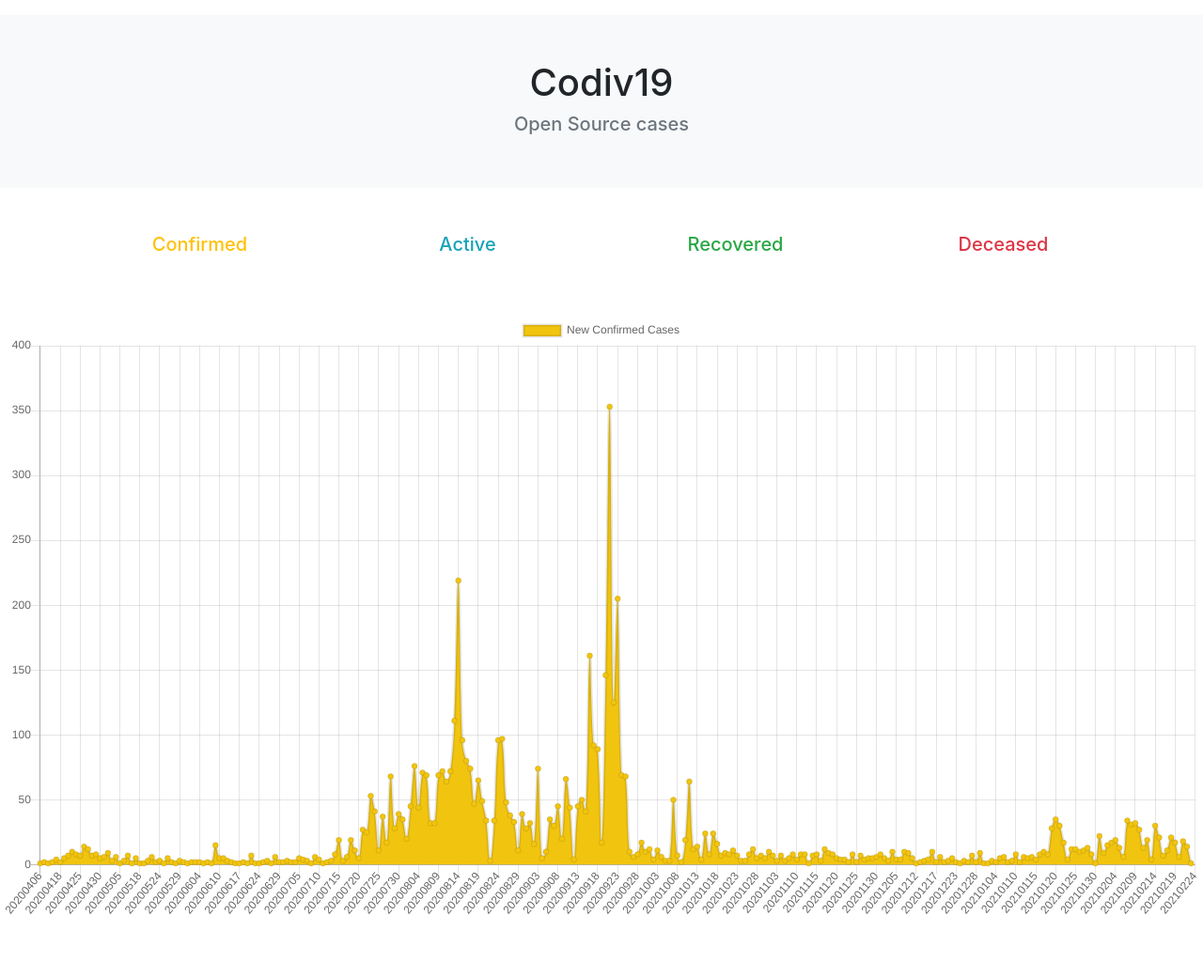
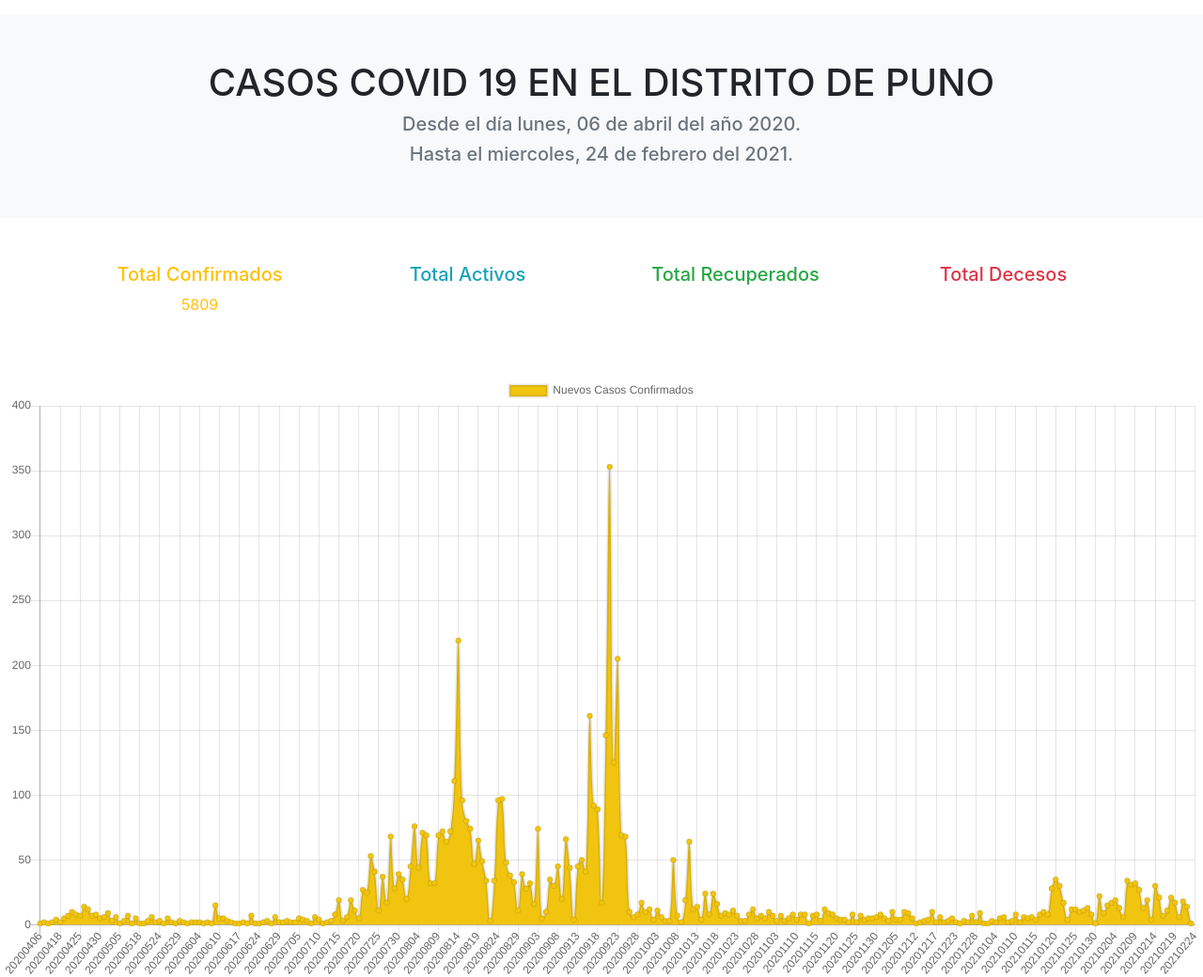
Before and after one commit to Megumi-Flores/ESTADISTICA-COVID, a plain HTML site: page index.html in a window 1280 px wide. Shown: the whole page at 94% size. Before the commit the page ends 976 px from the top, so only its background shows below. Drawn offline with nearby package versions, Linux system fonts and the light colour scheme.

Commit message:
final confirmados

```diff
--- a/index.html
+++ b/index.html
@@ -9,27 +9,30 @@
 </head>
 <body>
     <div class="container-fluid p-5 bg-light text-center my-3">
-        <h1>Codiv19</h1>
+        <h1>CASOS COVID 19 EN EL DISTRITO DE PUNO</h1>
         <h5 class="text-muted">
-            Open Source cases
+            Desde el día lunes, 06 de abril del año 2020.
+        </h5>
+        <h5 class="text-muted">
+            Hasta el miercoles, 24 de febrero del 2021.
         </h5>
     </div>
     <div class="container my-5">
         <div class="row text-center">
             <div class="col-3 text-warning">
-                <h5>Confirmed</h5>
-                <p id="confirmed"></p>
+                <h5>Total Confirmados</h5>
+                <p id="confirmed">5809</p>
             </div>
             <div class="col-3 text-info">
-                <h5>Active</h5>
+                <h5>Total Activos</h5>
                 <p id="active"></p>
             </div>
             <div class="col-3 text-success">
-                <h5>Recovered</h5>
+                <h5>Total Recuperados</h5>
                 <p id="recovered"></p>
             </div>
             <div class="col-3 text-danger">
-                <h5>Deceased</h5>
+                <h5>Total Decesos</h5>
                 <p id="Deceased"></p>
             </div>
         </div>
--- a/main.js
+++ b/main.js
@@ -18,7 +18,7 @@ $(document).ready(function(){
         labels: date,//ordenado por fecha (eje x)
         datasets:[
           {
-            label: "New Confirmed Cases",//color/nombre que identifica
+            label: "Nuevos Casos Confirmados",//color/nombre que identifica
             data: confirmed,// datos a graficar (eje y)
             backgroundColor: "#f1c40f",
             minBarLength: 100, //longitud de la barra
```
